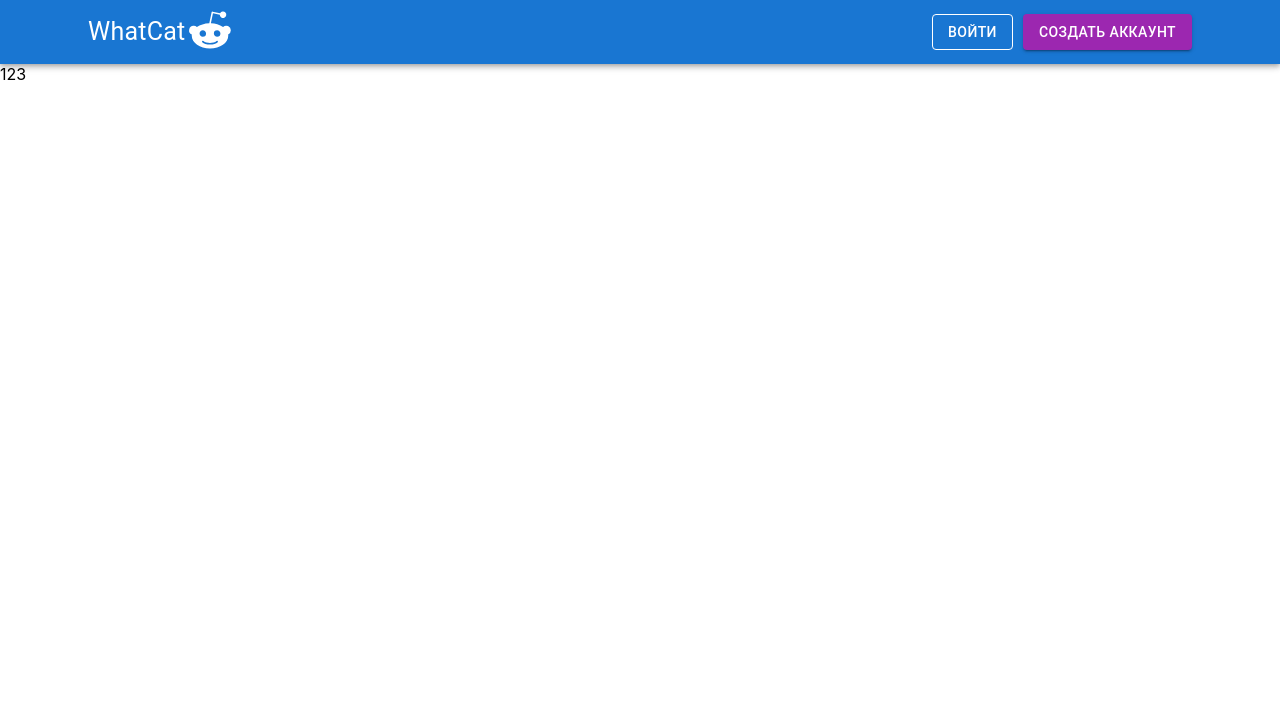
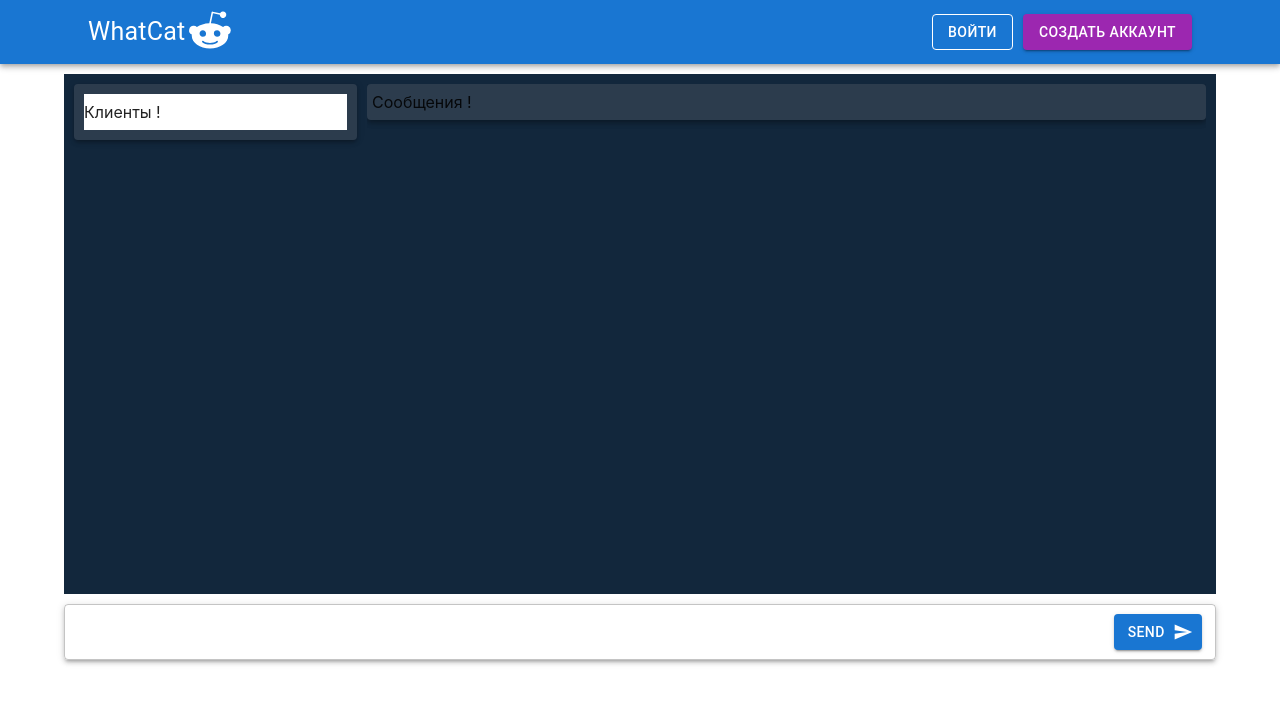
Before and after one commit to Firarmir-124/ChatApp, a React (Create React App) app in the folder frontend/: page / in a window 1280 px wide. Shown: the top 704 px of the page. Built offline with nearby package versions, Linux system fonts and the light colour scheme.

Commit message:
#frontend создал контейнер Home и сделал верстку

```diff
--- a/frontend/src/containers/Home/Home.tsx
+++ b/frontend/src/containers/Home/Home.tsx
@@ -1,10 +1,55 @@
 import React from 'react';
 import Layout from "../../components/Layout/Layout";
+import {
+  Box,
+  Button,
+  Container,
+  Grid,
+  List,
+  Paper,
+  TextField
+} from "@mui/material";
+import SendIcon from '@mui/icons-material/Send';
 
 const Home = () => {
   return (
     <Layout>
-      123
+      <Container>
+        <Grid padding='10px' marginTop='10px' bgcolor='#12273c' container>
+          <Grid marginRight='10px' xs={3} item>
+            <Paper sx={{mb: '5px', p: '10px', bgcolor: '#2c3c4d'}} elevation={3}>
+              <List style={{ width: '100%', background: '#fff' }}>
+                Клиенты !
+              </List>
+            </Paper>
+          </Grid>
+          <Grid
+            sx={{
+              height: '500px',
+              overflowY: 'scroll',
+              '&::-webkit-scrollbar': {width:0}
+            }}
+            xs
+            item
+          >
+            <Paper sx={{px: '5px', bgcolor: '#2c3c4d'}} elevation={4}>
+              <List sx={{ width: '100%' }}>
+                Сообщения !
+              </List>
+            </Paper>
+          </Grid>
+        </Grid>
+
+        <Paper sx={{mt: '10px'}} elevation={3}>
+          <Box component='form'>
+            <TextField
+              type='text'
+              InputProps={{endAdornment: <Button variant="contained" endIcon={<SendIcon />}>Send</Button>}}
+              fullWidth
+            />
+          </Box>
+        </Paper>
+      </Container>
     </Layout>
   );
 };
```
